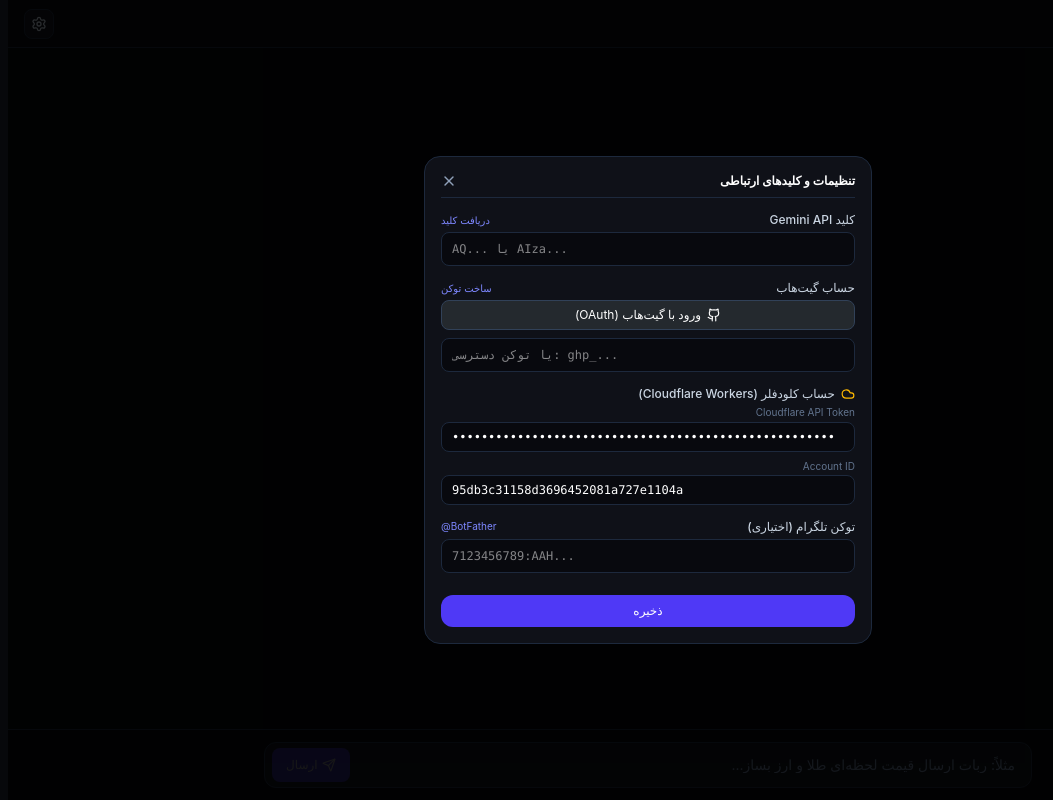
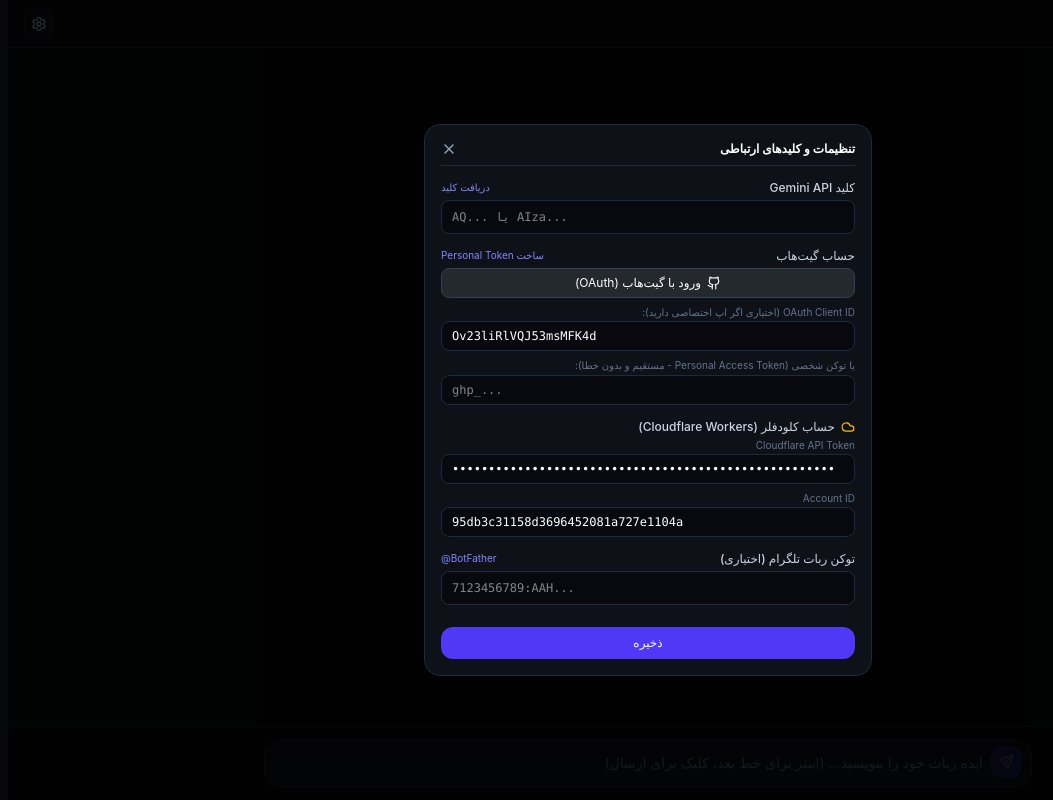
Before and after one commit to aishervin/Motherboter, a React (Vite) app: page / in a window 1280 px wide. Both pictures are taken after a click on the button 31 px from the left and 23 px from the top of the page. Shown: the whole page, without its empty margins (155-1208 px from the left). Built offline with nearby package versions, Linux system fonts and the light colour scheme.

Commit message:
feat: move send button to right side, multiline textarea where Enter adds newline, fix GitHub OAuth redirect

```diff
--- a/src/App.tsx
+++ b/src/App.tsx
@@ -25,7 +25,7 @@
   blocks?: AgentBlock[];
 }
 
-const GITHUB_CLIENT_ID = "Ov23liRlVQJ53msMFK4d";
+const DEFAULT_CLIENT_ID = "Ov23liRlVQJ53msMFK4d";
 
 export default function App() {
   const [messages, setMessages] = useState<ChatMessage[]>([]);
@@ -56,8 +56,9 @@
   },
 };`);
 
-  // Credentials (Keys only, no repo name here!)
+  // Credentials
   const [geminiKey, setGeminiKey] = useState(() => localStorage.getItem("mb_gemini_key") || "");
+  const [githubClientId, setGithubClientId] = useState(() => localStorage.getItem("mb_gh_client_id") || DEFAULT_CLIENT_ID);
   const [githubToken, setGithubToken] = useState(() => localStorage.getItem("mb_gh_token") || "");
   const [githubUser, setGithubUser] = useState(() => localStorage.getItem("mb_gh_user") || "");
   const [cfToken, setCfToken] = useState(() => localStorage.getItem("mb_cf_token") || "cfat_UE80AKq3LeBNdFq1NedtZPKmry3u10C0oWHF8GkP682c91ea");
@@ -69,6 +70,7 @@
   const [deployRepoNames, setDeployRepoNames] = useState<{ [key: string]: string }>({});
 
   const messagesEndRef = useRef<HTMLDivElement>(null);
+  const textareaRef = useRef<HTMLTextAreaElement>(null);
 
   useEffect(() => {
     messagesEndRef.current?.scrollIntoView({ behavior: 'smooth' });
@@ -109,6 +111,9 @@
     if (!userPrompt || loading) return;
 
     setInput("");
+    if (textareaRef.current) {
+      textareaRef.current.style.height = "auto";
+    }
     setLoading(true);
 
     const time = new Date().toLocaleTimeString([], { hour: '2-digit', minute: '2-digit' });
@@ -126,7 +131,6 @@
 {
   "message": "پاسخ کوتاه و مرتبط به فارسی",
   "blocks": [
-    // Include relevant blocks:
     // { "type": "terminal", "title": "بیلد و بررسی", "command": "npx wrangler check", "logs": ["کامپایل موفق ✓"] }
     // { "type": "code", "filename": "src/index.ts", "code": "/* سورس کد کامل تایپ‌اسکریپت */" }
     // { "type": "simulator", "botName": "نام ربات", "welcome": "پیام استارت ربات در شبیه‌ساز" }
@@ -187,7 +191,7 @@
     }
   };
 
-  // Deploy to GitHub (Asking repo name at deploy time!)
+  // Deploy to GitHub
   const executeDeployBlock = async (blockKey: string, customRepo?: string) => {
     if (!githubToken.trim()) {
       setSettingsOpen(true);
@@ -273,7 +277,7 @@
       </header>
 
       {/* 2. CHAT TIMELINE */}
-      <main className="flex-1 overflow-y-auto p-4 md:p-6 pb-28 max-w-3xl w-full mx-auto flex flex-col gap-4">
+      <main className="flex-1 overflow-y-auto p-4 md:p-6 pb-36 max-w-3xl w-full mx-auto flex flex-col gap-4">
 
         {messages.length === 0 ? (
           <div className="flex-1 flex flex-col items-center justify-center my-auto py-16 text-center">
@@ -387,7 +391,7 @@
                   return <InlineSimulator key={idx} botName={block.botName} welcome={block.welcome} code={activeCode} />;
                 }
 
-                // 4. INLINE DEPLOY ACTION (Ask repo name right here!)
+                // 4. INLINE DEPLOY ACTION
                 if (block.type === 'deploy') {
                   const status = deployStatus[blockKey] || 'idle';
                   const currentRepoInput = deployRepoNames[blockKey] !== undefined ? deployRepoNames[blockKey] : (block.repoName || 'motherbot-worker');
@@ -404,7 +408,6 @@
                         </div>
                       </div>
 
-                      {/* Repostiory name prompt right at deploy time! */}
                       <div className="flex flex-col sm:flex-row items-stretch sm:items-center gap-2 pt-1 border-t border-slate-800/60">
                         <div className="flex-1 flex items-center bg-[#08090e] border border-slate-800 rounded-lg px-2.5 py-1.5 text-xs">
                           <span className="text-slate-400 text-[11px] shrink-0 ml-2">نام مخزن گیت‌هاب:</span>
@@ -468,29 +471,45 @@
         <div ref={messagesEndRef} />
       </main>
 
-      {/* 3. PROMPT INPUT BAR (Send button conveniently positioned) */}
+      {/* 3. PROMPT INPUT BAR (Send button on the OPPOSITE side, Enter key adds new line!) */}
       <div className="fixed bottom-0 left-0 right-0 p-3 bg-[#07080b]/95 border-t border-slate-800 backdrop-blur-md z-20">
-        <div className="max-w-3xl w-full mx-auto relative flex items-center">
-          <input
-            type="text"
-            value={input}
-            onChange={e => setInput(e.target.value)}
-            onKeyDown={e => e.key === 'Enter' && handleSendMessage()}
-            placeholder="مثلاً: ربات ارسال قیمت لحظه‌ای طلا و ارز بساز..."
-            className="w-full bg-[#10121a] border border-slate-800 rounded-xl pr-4 pl-14 py-3 text-xs md:text-sm text-white placeholder-slate-500 focus:outline-none focus:border-indigo-500"
-          />
+        <div className="max-w-3xl w-full mx-auto relative flex items-end">
+
+          {/* Send Button on the OPPOSITE side (Right side!) */}
           <button
             onClick={handleSendMessage}
             disabled={loading || !input.trim()}
-            className="absolute left-2 top-1.5 bottom-1.5 bg-indigo-600 hover:bg-indigo-500 text-white px-3.5 rounded-lg text-xs font-medium transition-colors disabled:opacity-40 flex items-center justify-center gap-1 cursor-pointer"
+            className="absolute right-2.5 bottom-2.5 bg-indigo-600 hover:bg-indigo-500 text-white p-2 rounded-xl text-xs font-medium transition-colors disabled:opacity-30 flex items-center justify-center cursor-pointer shadow z-10"
+            title="ارسال درخواست"
           >
-            {loading ? <RefreshCw className="w-3.5 h-3.5 animate-spin" /> : <Send className="w-3.5 h-3.5" />}
-            <span className="hidden sm:inline">ارسال</span>
+            {loading ? <RefreshCw className="w-4 h-4 animate-spin" /> : <Send className="w-4 h-4" />}
           </button>
+
+          {/* Multiline textarea: Enter adds a newline! Only button or Ctrl+Enter sends! */}
+          <textarea
+            ref={textareaRef}
+            rows={1}
+            value={input}
+            onChange={e => {
+              setInput(e.target.value);
+              e.target.style.height = "auto";
+              e.target.style.height = `${Math.min(e.target.scrollHeight, 140)}px`;
+            }}
+            onKeyDown={e => {
+              if (e.key === 'Enter' && (e.ctrlKey || e.metaKey)) {
+                e.preventDefault();
+                handleSendMessage();
+              }
+              // Normal Enter just adds a new line naturally!
+            }}
+            placeholder="ایده ربات خود را بنویسید... (اینتر برای خط بعد، کلیک برای ارسال)"
+            className="w-full bg-[#10121a] border border-slate-800 rounded-2xl pr-12 pl-4 py-3 text-xs md:text-sm text-white placeholder-slate-500 focus:outline-none focus:border-indigo-500 resize-none min-h-[46px] max-h-[140px] leading-relaxed"
+          />
+
         </div>
       </div>
 
-      {/* 4. SETTINGS MODAL (Keys only: Gemini, GitHub, Cloudflare, Telegram) */}
+      {/* 4. SETTINGS MODAL */}
       {settingsOpen && (
         <div className="fixed inset-0 bg-black/80 z-50 flex items-center justify-center p-3">
           <div className="bg-[#0f1118] border border-slate-800 rounded-2xl max-w-md w-full p-4 flex flex-col gap-3.5 max-h-[90vh] overflow-y-auto text-xs">
@@ -528,14 +547,15 @@
               <div className="flex items-center justify-between mb-1">
                 <label className="text-slate-300 font-medium">حساب گیت‌هاب</label>
                 <a href="https://github.com/settings/tokens/new?scopes=repo,workflow" target="_blank" rel="noreferrer" className="text-[10px] text-indigo-400 hover:underline">
-                  ساخت توکن
+                  ساخت Personal Token
                 </a>
               </div>
               <div className="flex items-center gap-2 mb-2">
                 <button
                   onClick={() => {
-                    const redirectUri = window.location.origin + window.location.pathname;
-                    window.location.href = `https://github.com/login/oauth/authorize?client_id=${GITHUB_CLIENT_ID}&redirect_uri=${encodeURIComponent(redirectUri)}&scope=repo,workflow`;
+                    const cleanClientId = (githubClientId || DEFAULT_CLIENT_ID).trim();
+                    // Omit redirect_uri parameter so GitHub redirects automatically to the exact registered callback URL without any mismatch warning!
+                    window.location.href = `https://github.com/login/oauth/authorize?client_id=${cleanClientId}&scope=repo,workflow`;
                   }}
                   className="flex-1 bg-[#24292e] hover:bg-[#2f363d] text-white py-1.5 rounded-lg transition-colors flex items-center justify-center gap-1.5 border border-slate-700 cursor-pointer"
                 >
@@ -543,6 +563,24 @@
                   <span>ورود با گیت‌هاب (OAuth)</span>
                 </button>
               </div>
+
+              <div className="mb-2">
+                <span className="text-[10px] text-slate-500 block mb-0.5">OAuth Client ID (اختیاری اگر اپ اختصاصی دارید):</span>
+                <input
+                  type="text"
+                  dir="ltr"
+                  value={githubClientId}
+                  onChange={e => {
+                    setGithubClientId(e.target.value);
+                    localStorage.setItem("mb_gh_client_id", e.target.value.trim());
+                  }}
+                  placeholder={DEFAULT_CLIENT_ID}
+                  className="w-full bg-[#08090e] border border-slate-800 rounded-lg px-2.5 py-1.5 text-white font-mono text-xs focus:outline-none"
+                />
+              </div>
+
+              <div>
+                <span className="text-[10px] text-slate-500 block mb-0.5">یا توکن شخصی (Personal Access Token - مستقیم و بدون خطا):</span>
                 <input
                   type="password"
                   dir="ltr"
@@ -551,12 +589,13 @@
                     setGithubToken(e.target.value);
                     localStorage.setItem("mb_gh_token", e.target.value.trim());
                   }}
-                placeholder="یا توکن دسترسی: ghp_..."
-                className="w-full bg-[#08090e] border border-slate-800 rounded-lg px-2.5 py-2 text-white font-mono text-xs focus:outline-none"
+                  placeholder="ghp_..."
+                  className="w-full bg-[#08090e] border border-slate-800 rounded-lg px-2.5 py-1.5 text-white font-mono text-xs focus:outline-none"
                 />
               </div>
+            </div>
 
-            {/* 3. Cloudflare (RESTORED!) */}
+            {/* 3. Cloudflare */}
             <div>
               <div className="flex items-center justify-between mb-1">
                 <label className="text-slate-300 font-medium flex items-center gap-1.5">
@@ -599,7 +638,7 @@
             {/* 4. Telegram Bot Token */}
             <div>
               <div className="flex items-center justify-between mb-1">
-                <label className="text-slate-300 font-medium">توکن تلگرام (اختیاری)</label>
+                <label className="text-slate-300 font-medium">توکن ربات تلگرام (اختیاری)</label>
                 <a href="https://t.me/BotFather" target="_blank" rel="noreferrer" className="text-[10px] text-indigo-400 hover:underline">
                   BotFather@
                 </a>
```
Lines whose indentation alone changed are shown as unchanged.
